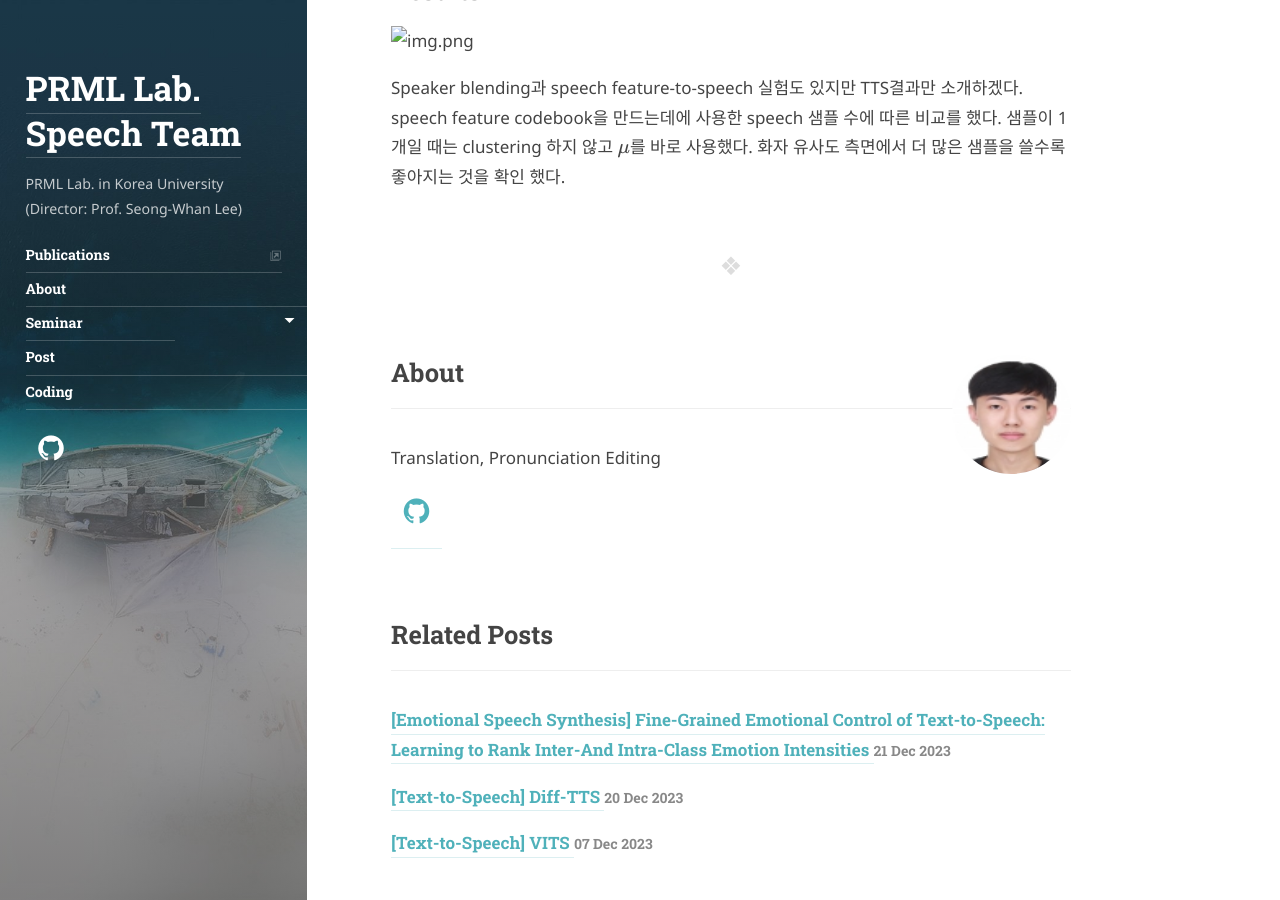
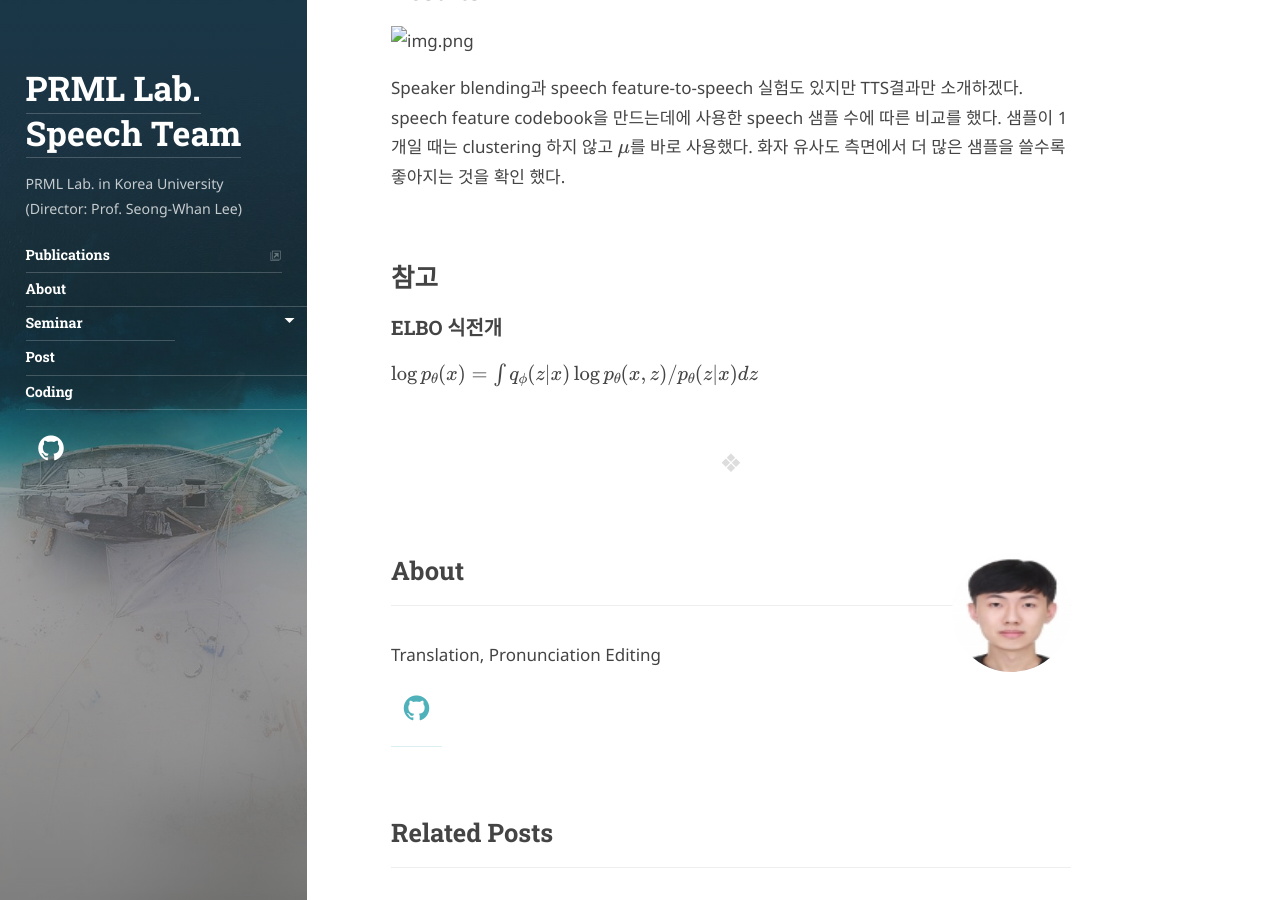
Before and after one commit to speech-team-korea/speech-team-korea.github.io, a Jekyll site: the page built from _posts/text-to-speech/2023-12-21-ELF.md, in a window 1280 px wide and 900 px high, scrolled down 2267 px. Built offline with Jekyll 4.4.1, drawn with Linux system fonts in a browser that asks for light colours; some web fonts are replaced; comment, search, counter and statistics services are not loaded.

Commit message:
Update 2023-12-21-ELF.md

```diff
--- a/_posts/text-to-speech/2023-12-21-ELF.md
+++ b/_posts/text-to-speech/2023-12-21-ELF.md
@@ -73,3 +73,9 @@ Speaker blending과 speech feature-to-speech 실험도 있지만 TTS결과만
 speech feature codebook을 만드는데에 사용한 speech 샘플 수에 따른 비교를 했다.
 샘플이 1개일 때는 clustering 하지 않고 $\mu$를 바로 사용했다.
 화자 유사도 측면에서 더 많은 샘플을 쓸수록 좋아지는 것을 확인 했다.
+
+## 참고
+### ELBO 식전개
+$$
+\log p_{\theta}(x) = \int q_{\phi}(z|x) \log p_{\theta}(x,z) / p_{\theta}(z|x) dz
+$$
```
